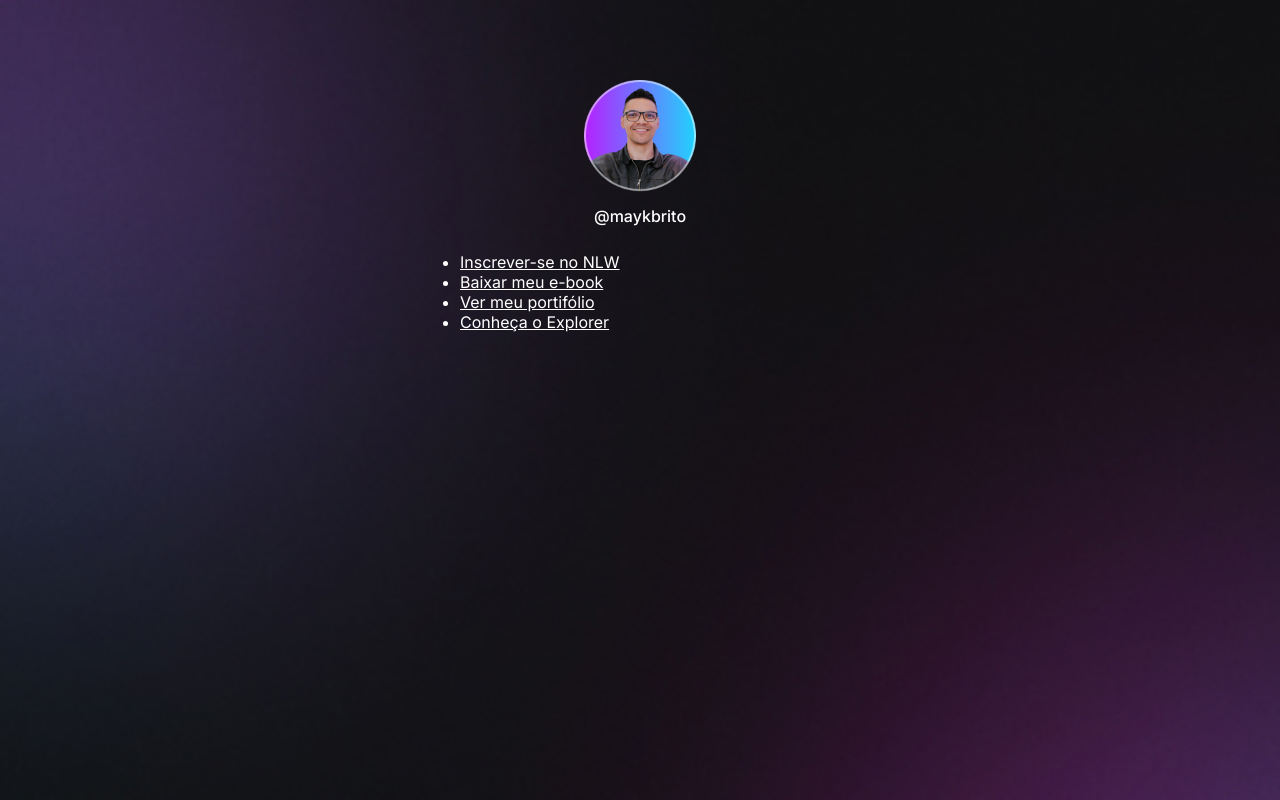
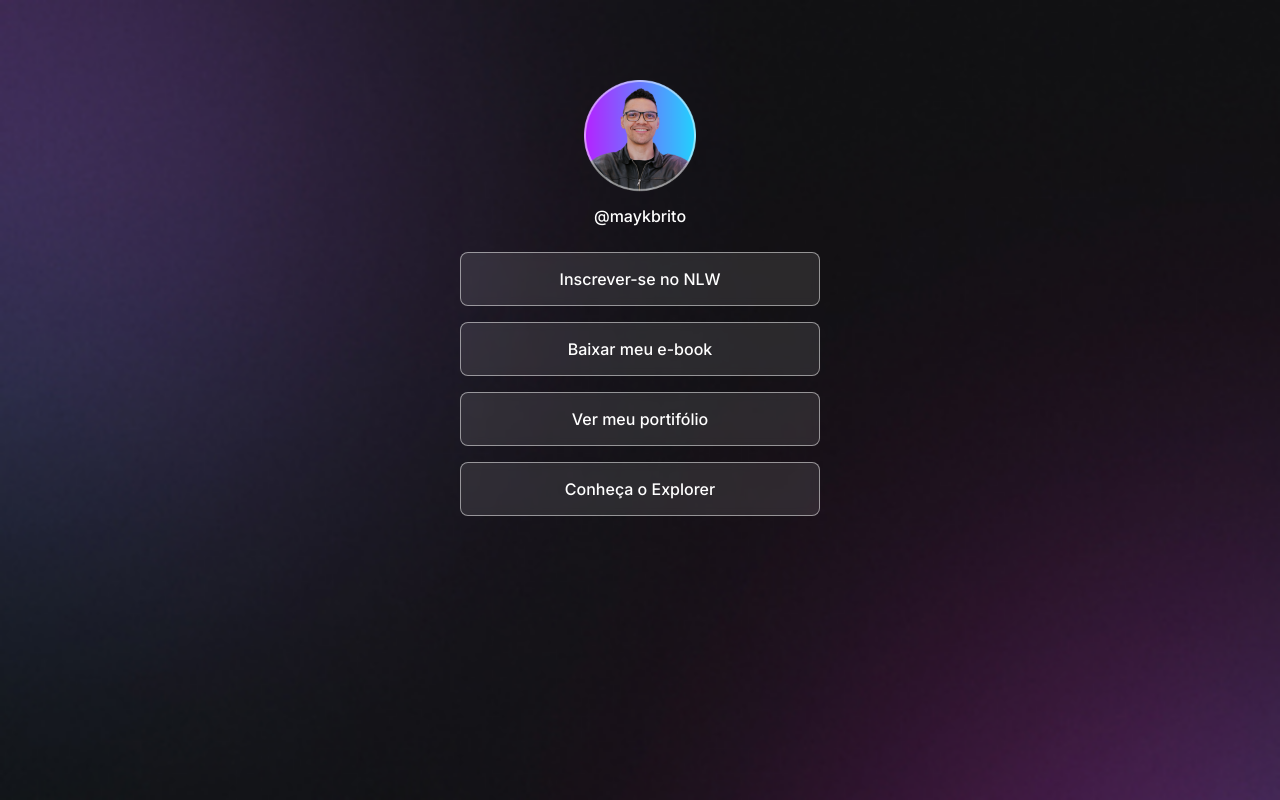
Before and after one commit to silvaleo16/curso-de-html-e-css-, a plain HTML site: page index.html in a window 1280 px wide. Drawn offline with Linux system fonts and the light colour scheme.

Commit message:
atualizando

```diff
--- a/index.css
+++ b/index.css
@@ -15,6 +15,7 @@ body * {
 #container {
     width: 360px;
     margin: 56px auto 0px;
+    padding: 0 24px;
 }
 
 #profile {
@@ -31,3 +32,38 @@ body * {
     line-height: 24px;
     margin-top: 8px;
 }
+
+ul {
+    list-style: none;
+
+    display: flex;
+    flex-direction: column;
+    gap: 16px;
+}
+
+ul li a {
+    border: 1px solid white;
+
+    display: flex;
+    align-items: center;
+    justify-content: center;
+
+    padding: 16px 24px;
+
+    background: rgba(255, 255, 255, 0.1);
+    border: 1px solid rgba(255, 255, 255, 0.5);
+    border-radius: 8px;
+
+    backdrop-filter: blur(4px);
+    -webkit-backdrop-filter: blur(4px);
+
+    text-decoration: none;
+    font-weight: 500;
+
+    transition: background 0.2s;
+}
+
+ul li a:hover {
+    background: rgba(255, 255, 255, 0.05);
+    border: 1.5px solid white;
+}
```
